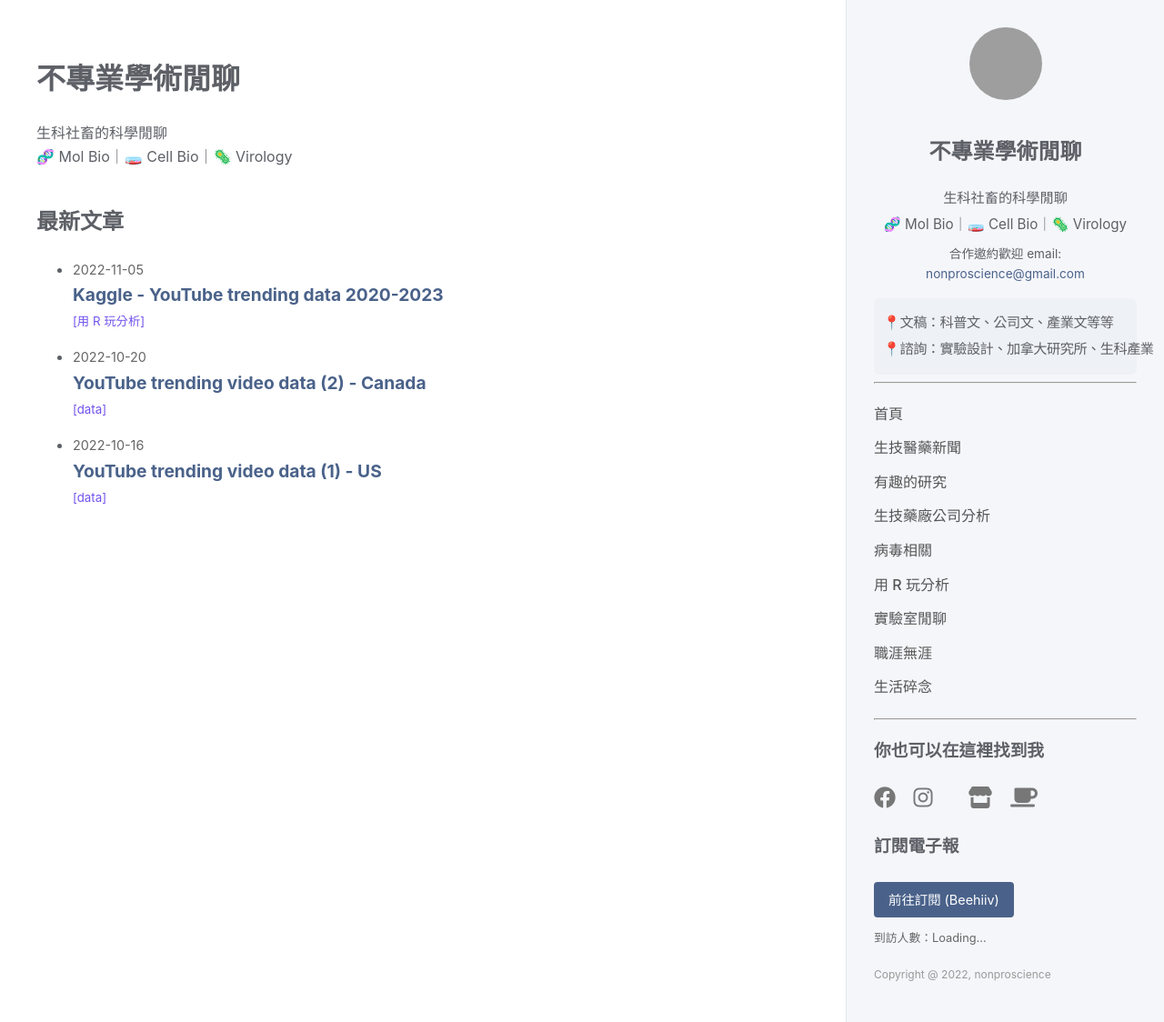
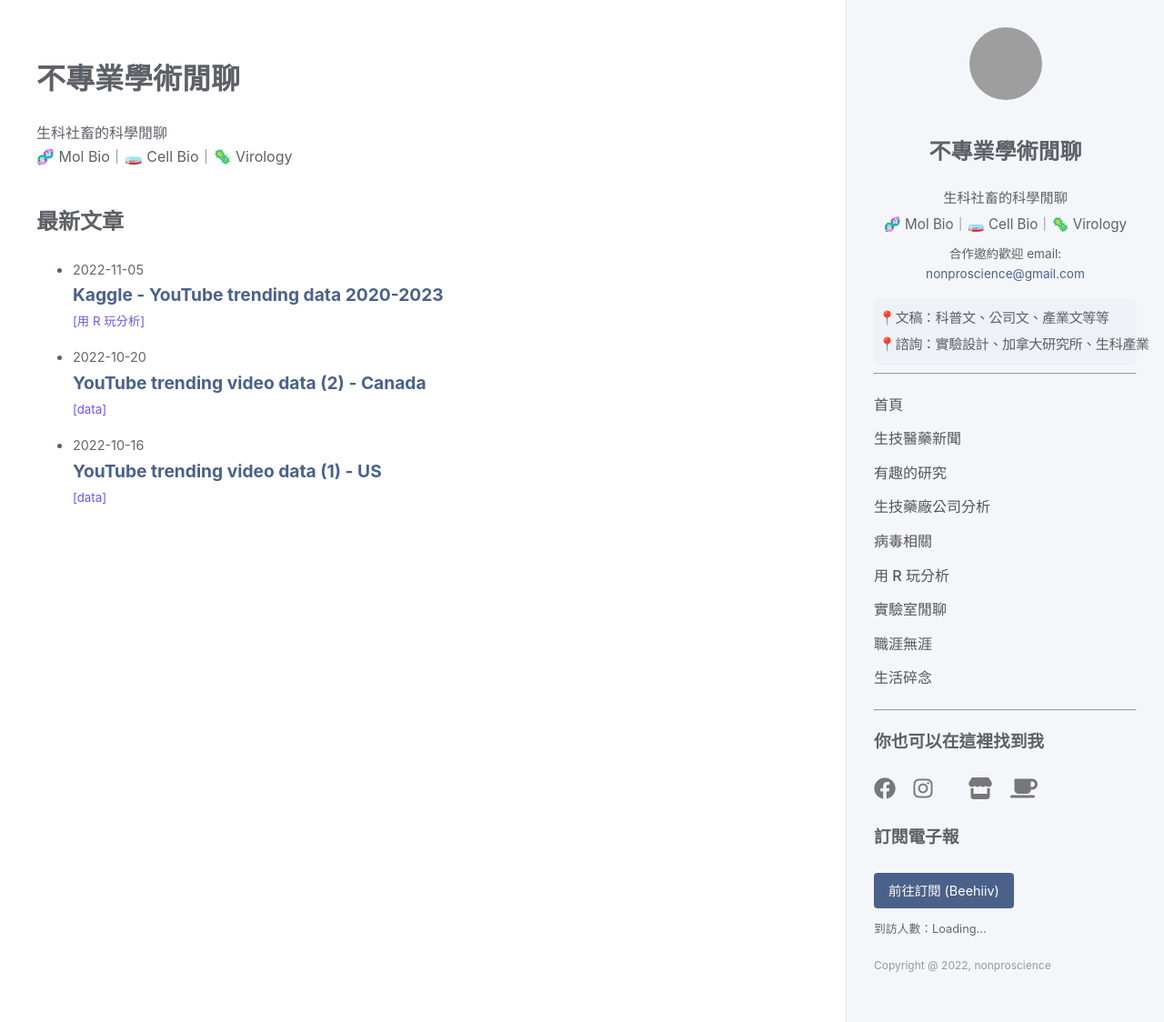
Before and after one commit to lindakang/lindakang.github.io, a Jekyll site: the page built from index.md, in a window 1280 px wide and 1124 px high. Shown: the whole window at 91% size. Built offline with Jekyll 4.4.1, drawn with Linux system fonts in a browser that asks for light colours; comment, search, counter and statistics services are not loaded; grey boxes are pictures that could not be loaded.

Commit message:
Update style.css

```diff
--- a/assets/css/style.css
+++ b/assets/css/style.css
@@ -89,9 +89,9 @@ a:hover { text-decoration: underline; }
     margin-top: 15px;
     text-align: left; /* 雖然區塊置中，但這兩行靠左比較好看，若要強制置中可刪除此行 */
     background: #eef1f5;
-    padding: 10px;
+    padding: 5px;
     border-radius: 6px;
-    font-size: 0.85rem;
+    font-size: 0.8rem;
 }
 
 /* Menu */
```
